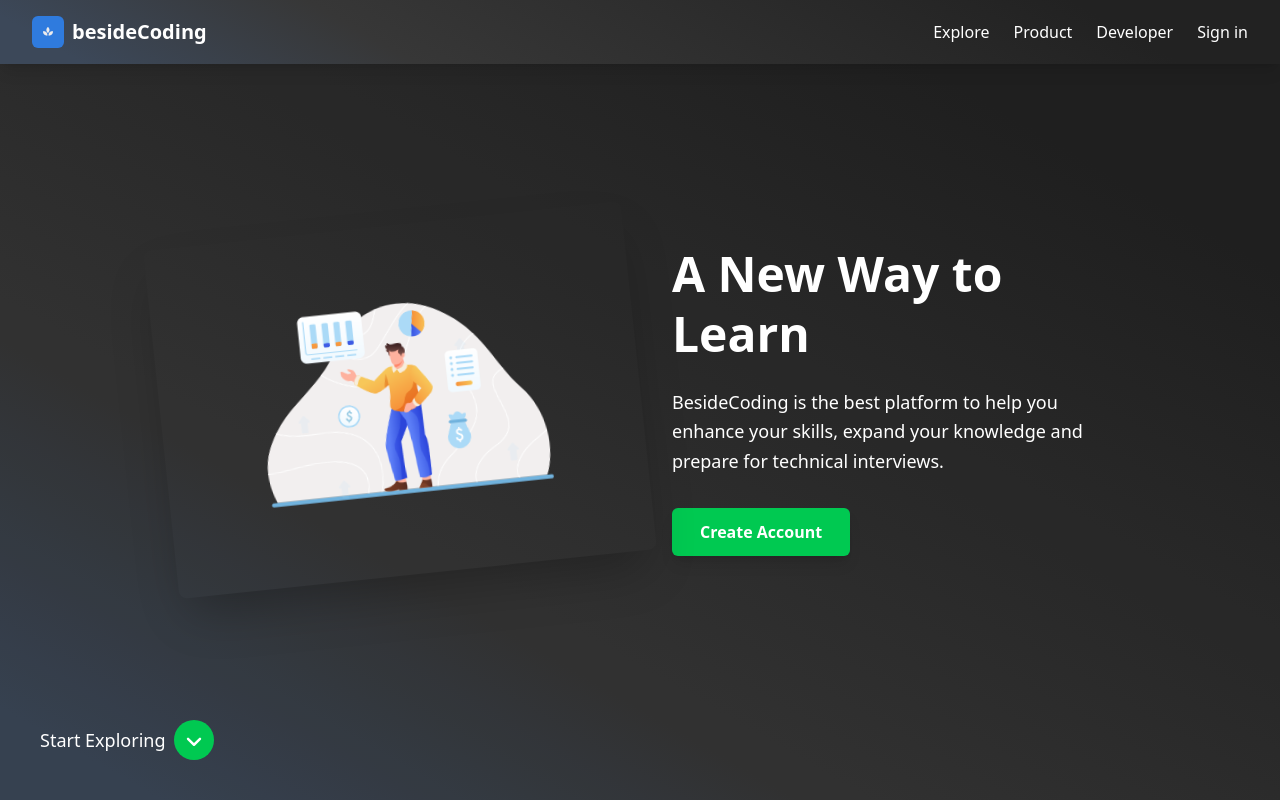
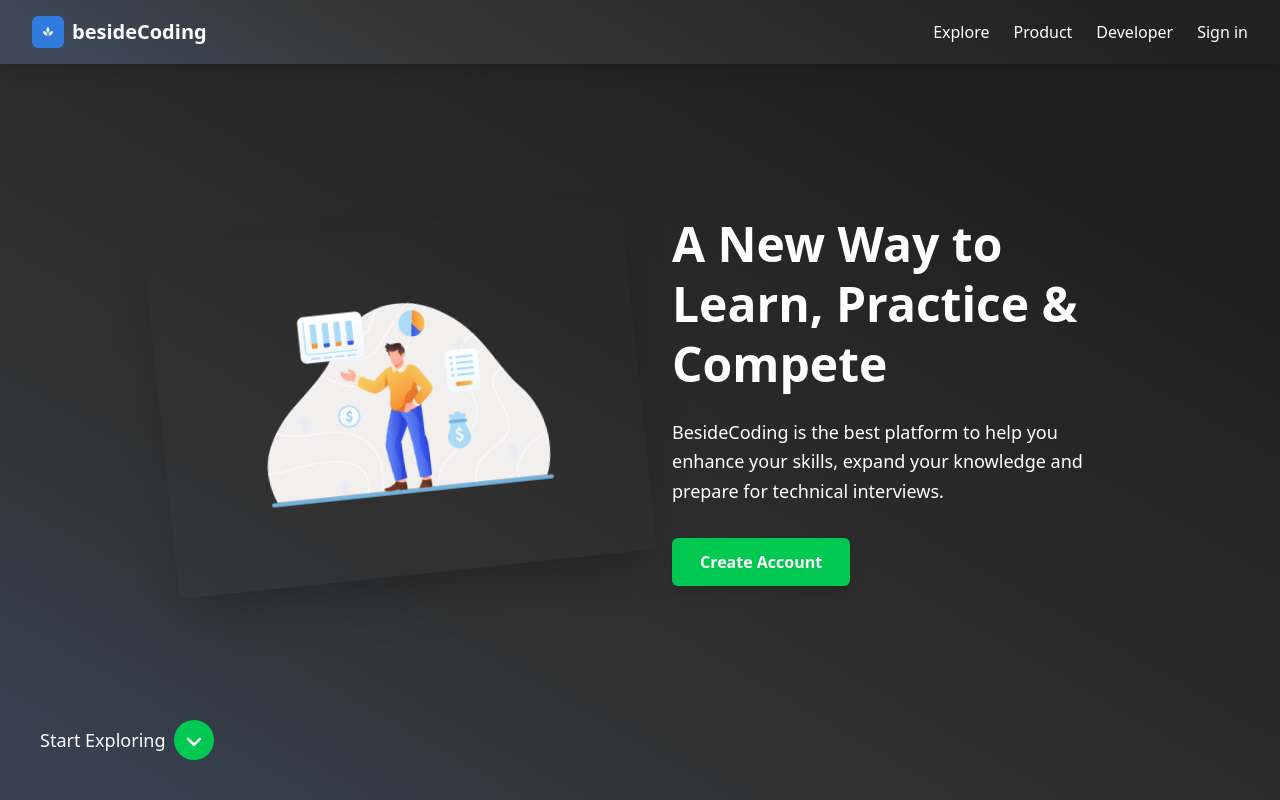
Before and after one commit to vkg001/BesideCoding, a React (Vite) app in the folder besideCoding_react/: page / in a window 1280 px wide. Shown: the top 800 px of the page. Built offline with nearby package versions, Linux system fonts and the light colour scheme; no server answers.

Commit message:
update check

```diff
--- a/besideCoding_react/src/pages/LandingPage.jsx
+++ b/besideCoding_react/src/pages/LandingPage.jsx
@@ -103,7 +103,7 @@
             </div>
             <div className="md:w-1/2 text-center md:text-left p-4 md:p-8 order-1 md:order-2">
               <h1 className="text-4xl md:text-5xl font-extrabold mb-4 md:mb-6 leading-tight">
-                A New Way to Learn
+                A New Way to Learn, Practice & Compete
               </h1>
               <p className="text-md md:text-lg mb-6 md:mb-8 leading-relaxed max-w-lg mx-auto md:mx-0">
                 BesideCoding is the best platform to help you enhance your skills, expand your knowledge and prepare for technical interviews.
```
